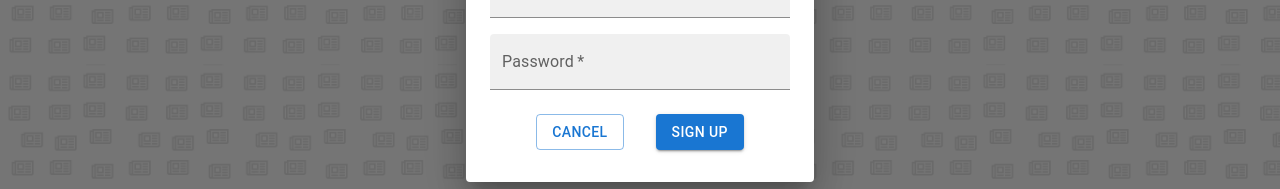
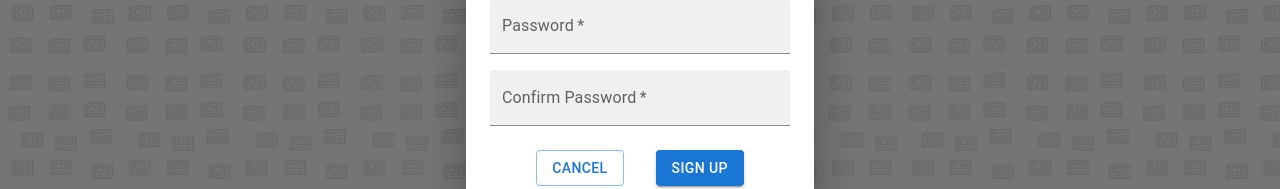
Before and after one commit to hamstercat007/newsforce-api-rails-lisa, a React (Create React App) app: page / in a window 1280 px wide. Both pictures are taken after a click on the button "SIGN UP". Shown: the part 441-630 px from the top of the page. Built offline with nearby package versions, Linux system fonts and the light colour scheme; no server answers.

Commit message:
Added password confirmation field to sign-up form

```diff
--- a/src/components/SignUp.js
+++ b/src/components/SignUp.js
@@ -28,11 +28,12 @@
   const [lastName, setLastName] = useState('');
   const [email, setEmail] = useState('');
   const [password, setPassword] = useState('');
+  const [confirmPassword, setConfirmPassword] = useState('');
 
   const handleSubmit = (e) => {
     e.preventDefault();
     // Update this with API call to user db
-    console.log(firstName, lastName, email, password);
+    console.log(firstName, lastName, email, password, confirmPassword);
     handleClose();
   };
 
@@ -69,6 +70,14 @@
         value={password}
         onChange={e => setPassword(e.target.value)}
       />
+      <TextField
+        label="Confirm Password"
+        variant="filled"
+        type="password"
+        required
+        value={confirmPassword}
+        onChange={e => setConfirmPassword(e.target.value)}
+      />
       <div>
         <Button variant="outlined" onClick={handleClose}>
           Cancel
```
